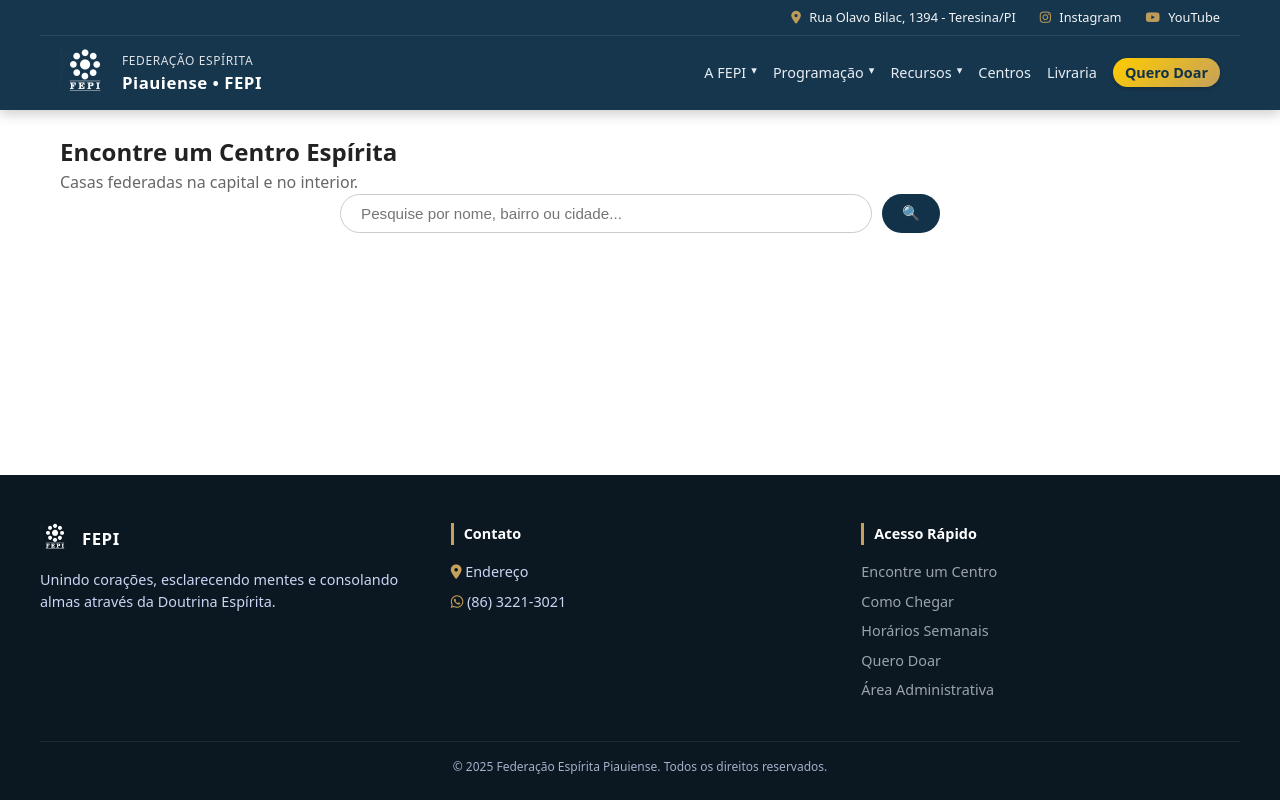
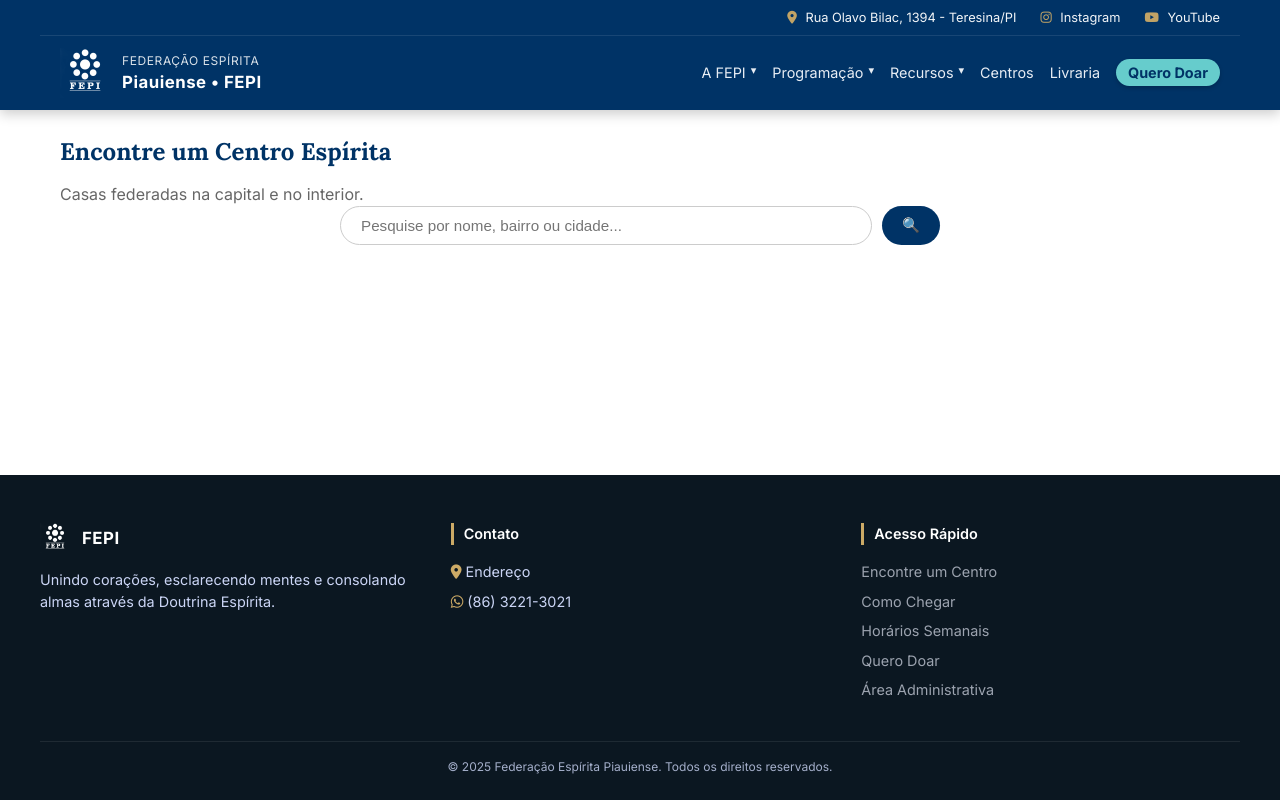
Before and after one commit to mauriciobtsso/fepi-site, a Django app: page /centros/ in a window 1280 px wide. Run offline with Django 5.2, Linux system fonts and the light colour scheme; data that the repository does not hold is empty.

Commit message:
feat: Modernização visual (cores, fontes) e correção do link 'A FEPI' para institucional.

```diff
--- a/core/templates/core/base.html
+++ b/core/templates/core/base.html
@@ -8,24 +8,27 @@
     <link rel="shortcut icon" type="image/png" href="{% static 'img/favicon.png' %}">
 
     <link rel="stylesheet" href="https://cdnjs.cloudflare.com/ajax/libs/font-awesome/6.4.0/css/all.min.css">
+    <link rel="preconnect" href="https://fonts.googleapis.com">
+    <link rel="preconnect" href="https://fonts.gstatic.com" crossorigin>
+    <link href="https://fonts.googleapis.com/css2?family=Inter:wght@100..900&family=Lora:ital,wght@0,400..700;1,400..700&display=swap" rel="stylesheet">
 
     <style>
         /* --- DESIGN SYSTEM --- */
         :root {
-            --azul-escuro: #12324a;
-            --azul-medio: #1c567f;
-            --azul-claro: #e9f2f9;
-            --dourado: #c6a15b;
+            --azul-escuro: #003366; /* Azul Marinho */
+            --azul-medio: #004080; /* Azul um pouco mais claro para hover */
+            --azul-claro: #66CCCC; /* Verde-Água Suave (Secundário) */
+            --dourado: #CCAA66; /* Dourado Suave (Acento) */
             --cinza-claro: #f5f5f5;
             --texto: #222;
-            --radius: 12px;
-            --shadow: 0 8px 20px rgba(0,0,0,0.08);
+            --radius: 8px; /* Raio de borda mais sutil */
+            --shadow: 0 4px 10px rgba(0,0,0,0.05); /* Sombra mais suave */
         }
 
         * { box-sizing: border-box; margin: 0; padding: 0; }
 
         body {
-            font-family: system-ui, -apple-system, "Segoe UI", sans-serif;
+            font-family: 'Inter', sans-serif;
             color: var(--texto); background: #fff; line-height: 1.5;
             display: flex; flex-direction: column; min-height: 100vh;
         }
@@ -36,7 +39,7 @@
         /* --- CABEÇALHO --- */
         header {
             position: sticky; top: 0; z-index: 50;
-            background: rgba(18,50,74,0.98);
+            background: var(--azul-escuro); /* Usando a variável */
             backdrop-filter: blur(10px);
             box-shadow: 0 4px 12px rgba(0,0,0,0.2); color: #fff;
         }
@@ -83,7 +86,7 @@
             min-width: 240px;
             background: var(--azul-escuro);
             border: 1px solid rgba(255,255,255,0.1);
-            border-radius: 8px;
+            border-radius: var(--radius); /* Aplicando o radius */
             padding: 10px 0;
             box-shadow: 0 8px 20px rgba(0,0,0,0.4);
             z-index: 60;
@@ -110,7 +113,7 @@
 
         /* Botão Doar */
         .btn-doar {
-            background: linear-gradient(135deg, #FFCC00, #c6a15b); color: var(--azul-escuro) !important;
+            background: var(--azul-claro); color: var(--azul-escuro) !important; /* Usando a nova cor secundária */
             padding: 5px 12px; border-radius: 20px; font-weight: 700; font-size: 0.9rem;
             transition: 0.2s; box-shadow: 0 2px 4px rgba(0,0,0,0.2);
         }
@@ -155,9 +158,16 @@
         /* --- CONTEÚDO PADRÃO --- */
         .container { max-width: 1200px; margin: 0 auto; padding: 1.5rem 1.25rem; }
 
+        /* Estilo para títulos */
+        h1, h2, h3, h4, h5, h6 {
+            font-family: 'Lora', serif;
+            color: var(--azul-escuro);
+            margin-bottom: 0.5em;
+        }
+
         .pagina-conteudo {
             max-width: 900px; margin: 40px auto; background-color: white;
-            padding: 50px; border-radius: 8px; box-shadow: var(--shadow);
+            padding: 50px; border-radius: var(--radius); box-shadow: var(--shadow); /* Aplicando o radius e shadow */
         }
         @media (max-width: 768px) { .pagina-conteudo { margin: 20px; padding: 25px; } }
 
@@ -189,7 +199,7 @@
         <nav>
             <ul id="menu-principal">
                 <li class="has-submenu">
-                    <a href="javascript:void(0);" onclick="handleMenuClick(event, this)">A FEPI</a>
+                    <a href="{% url 'institucional' %}" onclick="handleMenuClick(event, this)">A FEPI</a>
                     <ul class="submenu">
                         <li><a href="{% url 'institucional' %}">História e Diretoria</a></li>
                         <li><a href="{% url 'fale_conosco' %}">Fale Conosco</a></li>
```
